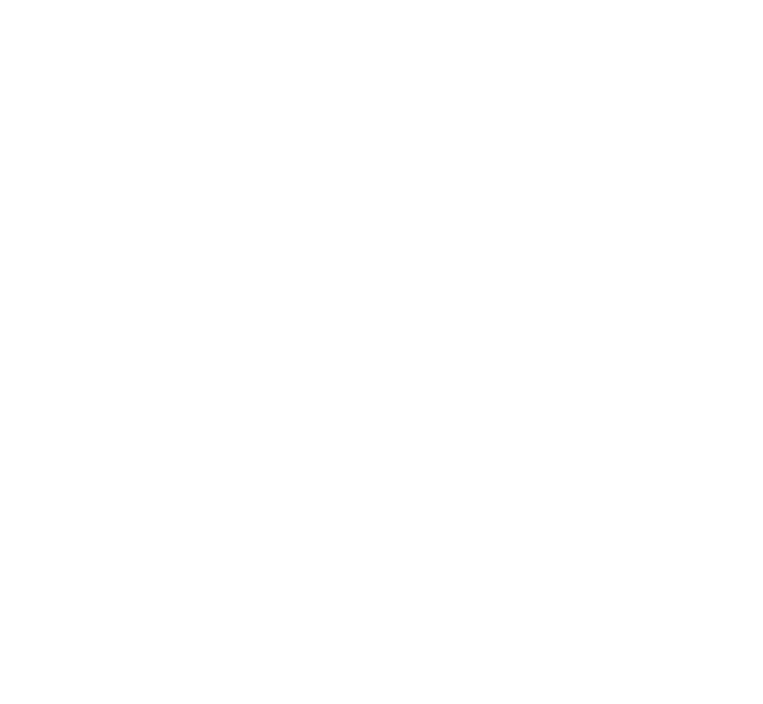
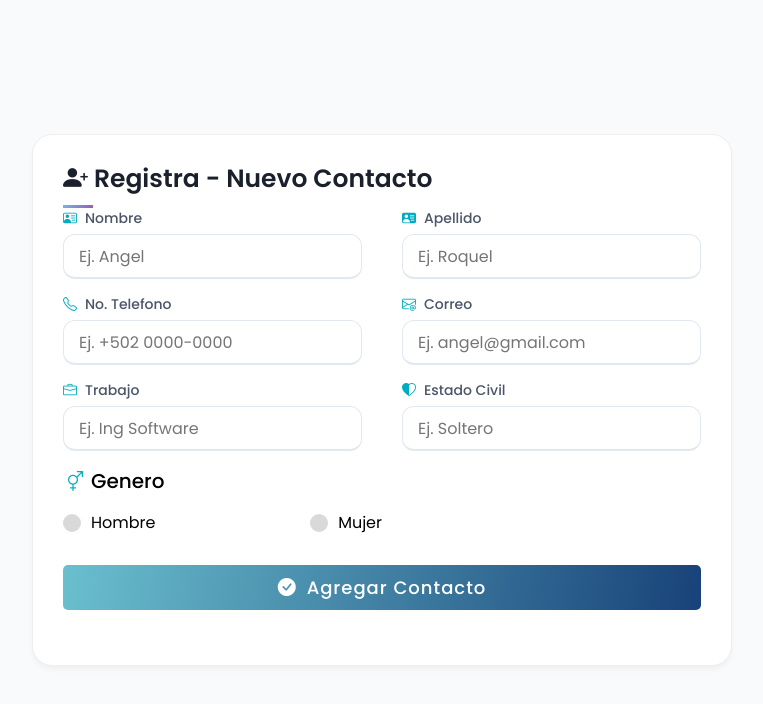
Before and after one commit to aroquel-2024082/AgendaWeb, a plain HTML site: page pages/nuevo-contacto.html in a window 1280 px wide. Shown: the whole page, without its empty margins (258-1021 px from the left). Drawn offline with nearby package versions, Linux system fonts and the light colour scheme.

Commit message:
Se agrego al iframe la vista, que deja ver un formulario para agregar un nuevo contacto

```diff
--- /dev/null
+++ b/assets/css/contacto-nuevo.css
@@ -0,0 +1,164 @@
+@import url('https://fonts.googleapis.com/css2?family=Poppins:ital,wght@0,100;0,200;0,300;0,400;0,500;0,600;0,700;0,800;0,900;1,100;1,200;1,300;1,400;1,500;1,600;1,700;1,800;1,900&display=swap');
+
+* {
+    margin: 0;
+    padding: 0;
+    box-sizing: border-box;
+    font-family: 'Poppins';
+}
+
+body {
+    display: flex;
+    height: 100vh;
+    justify-content: center;
+    align-items: center;
+    padding: 10px;
+    background: #f8fafc;
+}
+
+.formulario {
+    max-width: 700px;
+    width: 100%;
+    background: #ffffff;
+    padding: 25px 30px;
+    border-radius: 20px;
+    border: 1px solid #eee;
+    box-shadow: 0 4px 6px -1px rgba(0, 0, 0, 0.05);
+}
+
+.formulario .titulo {
+    font-size: 25px;
+    font-weight: 600;
+    position: relative;
+    color: #1a202c;
+    padding-bottom: 10px;
+}
+
+.formulario .titulo::before {
+    content: '';
+    position: absolute;
+    left: 0;
+    bottom: 0;
+    height: 3px;
+    width: 30px;
+    background: linear-gradient(135deg, #71b7e6, #9b59b6);
+}
+
+.formulario form .detalles-contacto {
+    display: flex;
+    flex-wrap: wrap;
+    justify-content: space-between;
+}
+
+form .detalles-contacto .input-box {
+    margin-bottom: 15px;
+    width: calc(100% / 2 - 20px);
+}
+
+.detalles-contacto .input-box .detalles {
+    display: flex;
+    align-items: center;
+    gap: 8px;
+    font-weight: 500;
+    margin-bottom: 5px;
+    color: #4a5568;
+    font-size: 14px;
+}
+
+.detalles-contacto .input-box .detalles i {
+    color: #00acc1;
+}
+
+.detalles-contacto .input-box input {
+    height: 45px;
+    width: 100%;
+    outline: none;
+    border-radius: 12px;
+    border: 1px solid #e2e8f0;
+    padding-left: 15px;
+    font-size: 16px;
+    border-bottom-width: 2px;
+    transition: all 0.3s ease;
+}
+
+.detalles-contacto .input-box input:focus,
+.detalles-contacto .input-box input:valid {
+    border-color: #00acc1;
+    box-shadow: 0 0 0 3px rgba(0, 172, 193, 0.1);
+}
+
+form .genero-detalles .genero-titulo {
+    display: flex;
+    align-items: center;
+    gap: 8px;
+    font-size: 20px;
+    font-weight: 500;
+}
+
+form .genero-detalles .genero-titulo i {
+    color: #00acc1;
+}
+
+form .genero-detalles .opciones {
+    display: flex;
+    width: 50%;
+    margin: 14px 0;
+    justify-content: space-between;
+}
+
+.genero-detalles .opciones label {
+    display: flex;
+    align-items: center;
+    cursor: pointer;
+}
+
+.genero-detalles .opciones label .punto {
+    height: 18px;
+    width: 18px;
+    background: #d9d9d9;
+    border-radius: 50%;
+    margin-right: 10px;
+    border: 5px solid transparent;
+    transition: all 0.3s ease;
+}
+
+#punto-1:checked ~ .opciones label .uno,
+#punto-2:checked ~ .opciones label .dos {
+    border-color: #d9d9d9;
+    background: #00acc1;
+}
+
+form input[type="radio"]{
+    display: none;
+}
+
+form .boton {
+    height: 45px;
+    margin: 30px 0;
+}
+
+form .boton button {
+    height: 100%;
+    width: 100%;
+    outline: none;
+    color: #ffffff;
+    border: none;
+    border-radius: 12px;
+    background: #00acc1;
+    cursor: pointer;
+    transition: all 0.3s ease;
+    display: flex;
+    align-items: center;
+    justify-content: center;
+    gap: 10px;
+    font-size: 18px;
+    font-weight: 500;
+    letter-spacing: 1px;
+    border-radius: 5px;
+    background: linear-gradient(100deg, #6abfce, #184279);
+}
+
+form .boton button:hover {
+    background: #00acc1;
+    transform: translateY(-2px);
+    box-shadow: 0 5px 15px rgba(0, 172, 193, 0.3);
--- a/pages/nuevo-contacto.html
+++ b/pages/nuevo-contacto.html
@@ -0,0 +1,70 @@
+<!DOCTYPE html>
+<html lang="en">
+<head>
+    <meta charset="UTF-8">
+    <meta name="viewport" content="width=device-width, initial-scale=1.0">
+    <link rel="stylesheet" href="https://cdn.jsdelivr.net/npm/bootstrap-icons@1.13.1/font/bootstrap-icons.min.css">
+    <link rel="stylesheet" href="../assets/css/contacto-nuevo.css">
+    <title>Agenda Web - Contacto Nuevo</title>
+</head>
+<body>
+
+    <div class="formulario">
+
+        <div class="titulo">
+            <i class="bi bi-person-plus-fill"></i> Registra - Nuevo Contacto
+        </div>
+
+        <form action="#">
+            <div class="detalles-contacto">
+                <div class="input-box">
+                    <span class="detalles"><i class="bi bi-person-vcard"></i> Nombre</span>
+                    <input type="text" placeholder="Ej. Angel" required>
+                </div>
+                <div class="input-box">
+                    <span class="detalles"><i class="bi bi-person-vcard-fill"></i> Apellido</span>
+                    <input type="text" placeholder="Ej. Roquel" required>
+                </div>
+                <div class="input-box">
+                    <span class="detalles"><i class="bi bi-telephone"></i> No. Telefono</span>
+                    <input type="text" placeholder="Ej. +502 0000-0000" required>
+                </div>
+                <div class="input-box">
+                    <span class="detalles"><i class="bi bi-envelope-at"></i> Correo</span>
+                    <input type="text" placeholder="Ej. angel@gmail.com" required>
+                </div>
+                <div class="input-box">
+                    <span class="detalles"><i class="bi bi-briefcase"></i> Trabajo</span>
+                    <input type="text" placeholder="Ej. Ing Software" required>
+                </div>
+                <div class="input-box">
+                    <span class="detalles"><i class="bi bi-heart-half"></i> Estado Civil</span>
+                    <input type="text" placeholder="Ej. Soltero" required>
+                </div>
+            </div>
+            <div class="genero-detalles">
+                <input type="radio" name="genero" id="punto-1">
+                <input type="radio" name="genero" id="punto-2">
+                <span class="genero-titulo"><i class="bi bi-gender-ambiguous"></i> Genero</span>
+                <div class="opciones">
+                    <label for="punto-1">
+                        <span class="punto uno"></span>
+                        <span class="genero">Hombre</span>
+                    </label>
+                    <label for="punto-2">
+                        <span class="punto dos"></span>
+                        <span class="genero">Mujer</span>
+                    </label>
+                </div>
+            </div>
+            <div class="boton">
+                <button type="submit">
+                    <i class="bi bi-check-circle-fill"></i>Agregar Contacto
+                </button>
+            </div>
+        </form>
+
+    </div>
+
+</body>
+</html>
```
Also changed, not shown: assets/css/styles.css (+13 -0 lines), pages/principal.html (+6 -1 lines).
